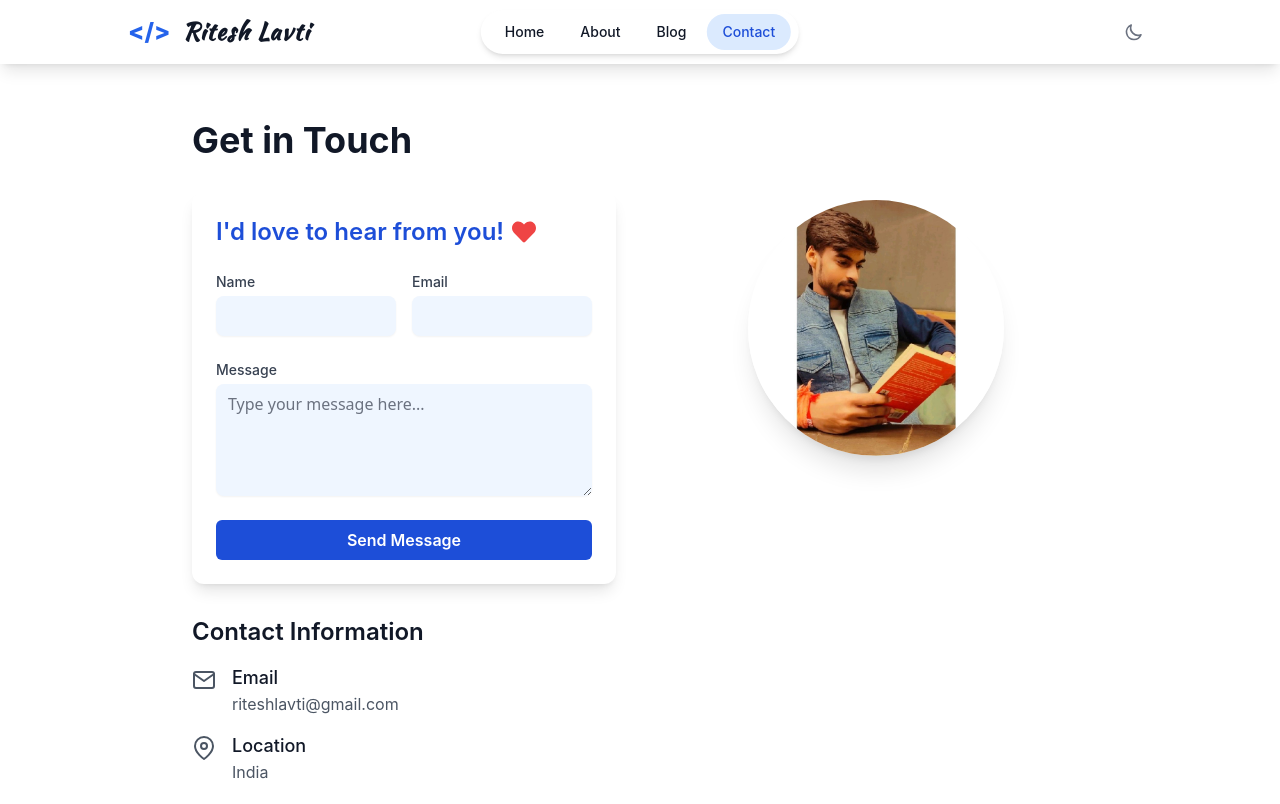
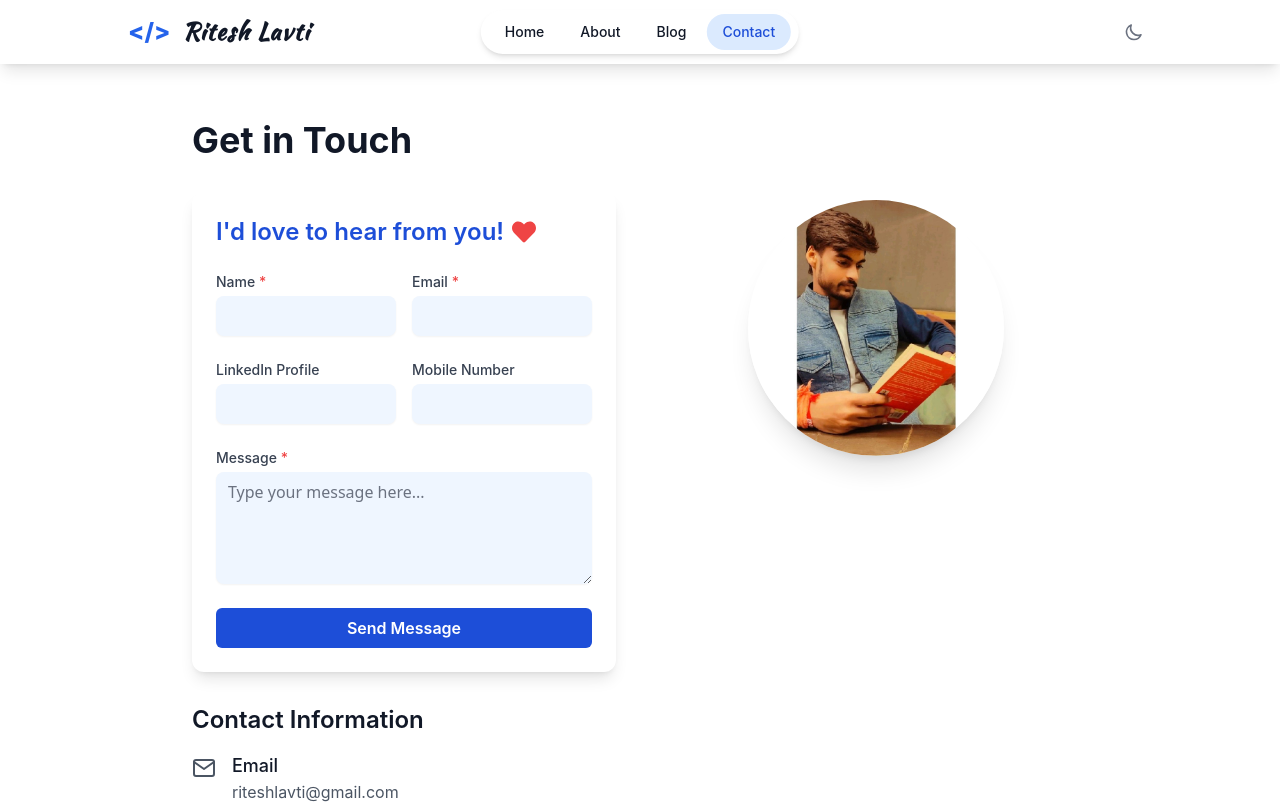
Before and after one commit to riteshlavti/riteshlavti.in, a React (Create React App) app in the folder frontend/: page /contact in a window 1280 px wide. Shown: the top 804 px of the page. Built offline with nearby package versions, Linux system fonts and the light colour scheme; no server answers.

Commit message:
ui/ux improvements on contact page

```diff
--- a/frontend/src/pages/Contact.tsx
+++ b/frontend/src/pages/Contact.tsx
@@ -5,7 +5,7 @@ import { useToast } from '../context/ToastContext';
 import { apiUrl } from '../api';
 
 const Contact: React.FC = () => {
-  const [form, setForm] = useState({ name: '', email: '', message: '' });
+  const [form, setForm] = useState({ name: '', email: '', message: '', linkedin: '', mobile: '' });
   const [errors, setErrors] = useState<{ [key: string]: string }>({});
   const [submitting, setSubmitting] = useState(false);
   const [success, setSuccess] = useState(false);
@@ -53,7 +53,7 @@ const Contact: React.FC = () => {
       const data = await res.json();
       if (res.ok && data.success) {
         setSuccess(true);
-        setForm({ name: '', email: '', message: '' });
+        setForm({ name: '', email: '', message: '', linkedin: '', mobile: '' });
         showToast('Message sent successfully!', 'success');
       } else {
         showToast(data.detail || 'Failed to send message.', 'error');
@@ -83,7 +83,9 @@ const Contact: React.FC = () => {
               </h2>
               <div className="grid grid-cols-1 md:grid-cols-2 gap-4">
                 <div>
-                  <label htmlFor="name" className="block text-sm font-medium text-gray-700 dark:text-gray-300">Name</label>
+                  <label htmlFor="name" className="block text-sm font-medium text-gray-700 dark:text-gray-300">
+                    Name <span className="text-red-500">*</span>
+                  </label>
                   <input
                     type="text"
                     id="name"
@@ -96,7 +98,9 @@ const Contact: React.FC = () => {
                   {errors.name && <p className="text-red-500 text-xs mt-1">{errors.name}</p>}
                 </div>
                 <div>
-                  <label htmlFor="email" className="block text-sm font-medium text-gray-700 dark:text-gray-300">Email</label>
+                  <label htmlFor="email" className="block text-sm font-medium text-gray-700 dark:text-gray-300">
+                    Email <span className="text-red-500">*</span>
+                  </label>
                   <input
                     type="email"
                     id="email"
@@ -109,8 +113,37 @@ const Contact: React.FC = () => {
                   {errors.email && <p className="text-red-500 text-xs mt-1">{errors.email}</p>}
                 </div>
               </div>
+              {/* New row for LinkedIn ID and Mobile Number */}
+              <div className="grid grid-cols-1 md:grid-cols-2 gap-4">
+                <div>
+                  <label htmlFor="linkedin" className="block text-sm font-medium text-gray-700 dark:text-gray-300">LinkedIn Profile</label>
+                  <input
+                    type="url"
+                    id="linkedin"
+                    name="linkedin"
+                    value={form.linkedin}
+                    onChange={handleChange}
+                    className="mt-1 block w-full rounded-lg border-primary-400 dark:border-gray-600 bg-primary-50 dark:bg-gray-900 text-gray-900 dark:text-white font-sans text-base px-3 py-2 shadow-sm focus:ring-2 focus:ring-primary-400"
+                    disabled={submitting}
+                  />
+                </div>
+                <div>
+                  <label htmlFor="mobile" className="block text-sm font-medium text-gray-700 dark:text-gray-300">Mobile Number</label>
+                  <input
+                    type="tel"
+                    id="mobile"
+                    name="mobile"
+                    value={form.mobile}
+                    onChange={handleChange}
+                    className="mt-1 block w-full rounded-lg border-primary-400 dark:border-gray-600 bg-primary-50 dark:bg-gray-900 text-gray-900 dark:text-white font-sans text-base px-3 py-2 shadow-sm focus:ring-2 focus:ring-primary-400"
+                    disabled={submitting}
+                  />
+                </div>
+              </div>
               <div>
-                <label htmlFor="message" className="block text-sm font-medium text-gray-700 dark:text-gray-300">Message</label>
+                <label htmlFor="message" className="block text-sm font-medium text-gray-700 dark:text-gray-300">
+                  Message <span className="text-red-500">*</span>
+                </label>
                 <textarea
                   id="message"
                   name="message"
```
Also changed, not shown: 1 other file (tests, documents, lock files or other folders).
